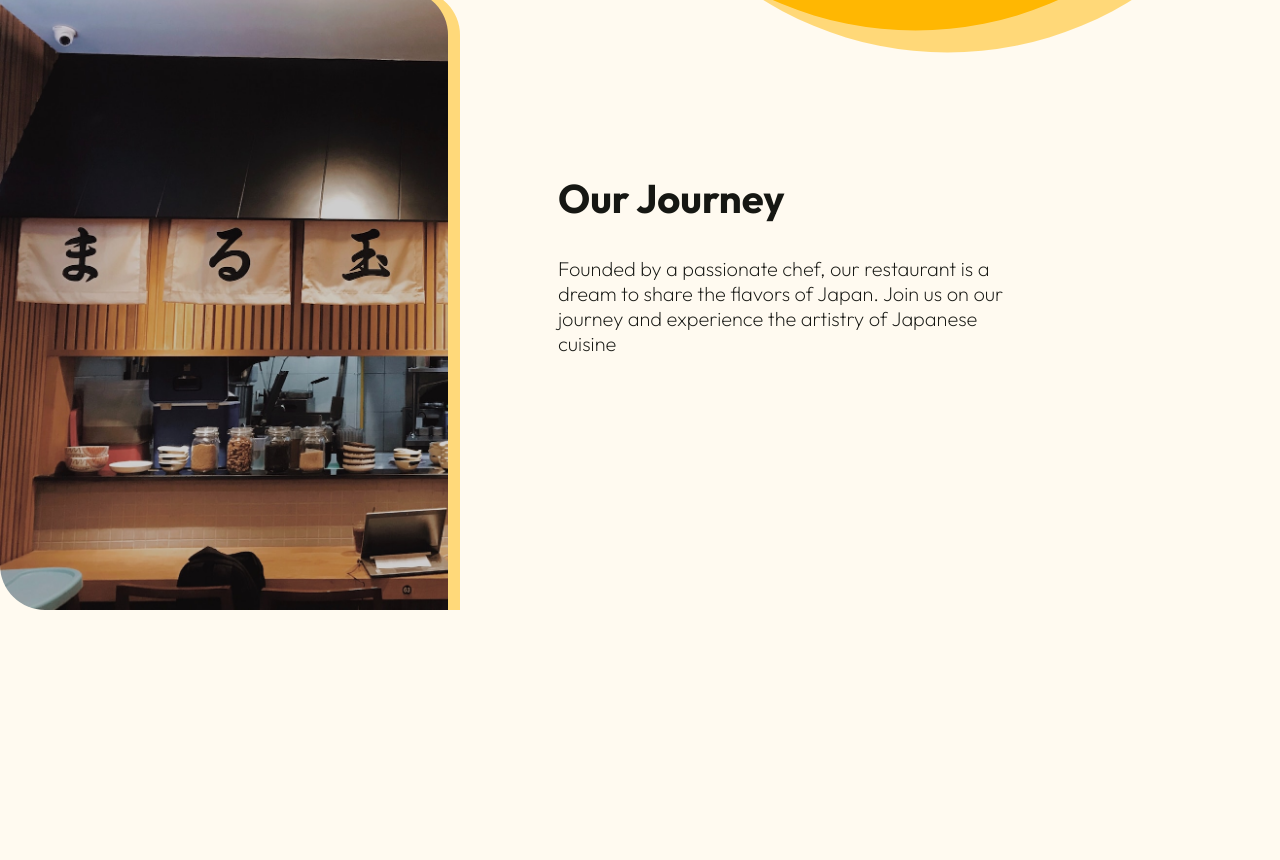
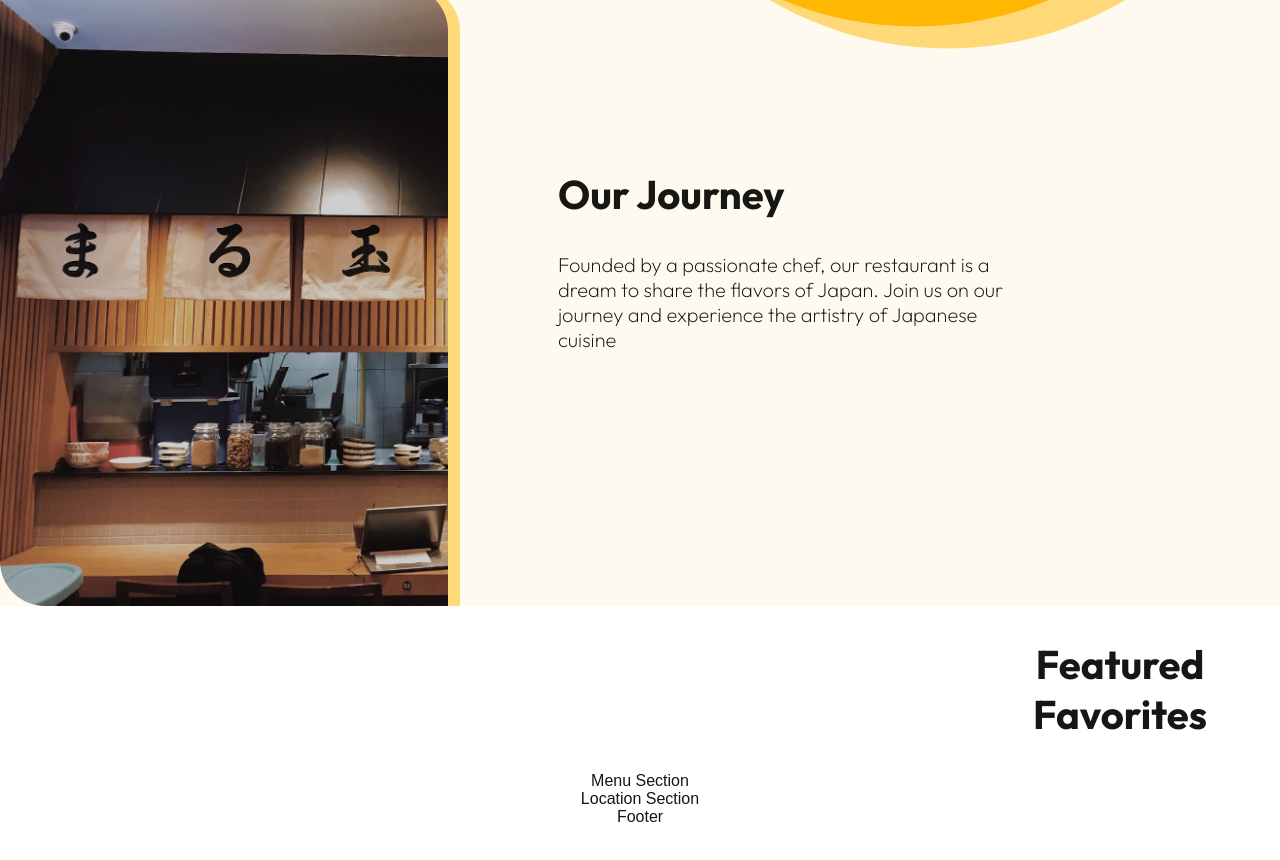
Before and after one commit to TobiasHeimGalindo/Auditory-Prototype-Web-App, a React (Create React App) app: page / in a window 1280 px wide. Shown: the part 840-1700 px from the top of the page. After the commit the page ends 1666 px from the top, so only its background shows below. Built offline with nearby package versions, Linux system fonts and the light colour scheme; a web font is replaced by a local one.

Commit message:
style: use module scss for precise scoping

```diff
--- a/src/App.css
+++ b/src/App.css
@@ -18,7 +18,7 @@
 }
 
 .about-us-section {
-  position: absolute;
+  position: relative;
   z-index: 1;
   margin-top: -140px;
   background-color: #FFFAF0;
--- a/src/App.js
+++ b/src/App.js
@@ -4,6 +4,7 @@ import HeroSection from "./components/HeroSection";
 import AboutUs from "./components/AboutUs";
 import { ThemeProvider, createTheme } from "@mui/material/styles";
 import { themeOptions } from "../src/styles/theme.ts";
+import FeaturedFavorites from "./components/FeaturedFavorites";
 
 const theme = createTheme(themeOptions);
 
@@ -20,7 +21,7 @@ function App() {
           <AboutUs />
         </section>
         <section className="featured-favorites-section">
-          Featured Favorites Section
+          <FeaturedFavorites />
         </section>
         <section className="menu-section">Menu Section</section>
         <section className="location-section">Location Section</section>
--- a/src/components/AboutUs.js
+++ b/src/components/AboutUs.js
@@ -1,10 +1,10 @@
 import React from "react";
-import "./AboutUs.scss";
+import styles from './AboutUs.module.scss';
 
 const AboutUs = () => {
   return (
-    <div className="container">
-      <div className="journey">
+    <div className={styles.container}>
+      <div className={styles.journey}>
         <h2>Our Journey</h2>
         <p>
           Founded by a passionate chef, our restaurant is a dream to share the
@@ -12,7 +12,7 @@ const AboutUs = () => {
           of Japanese cuisine
         </p>
       </div>
-      <div className="rectangle"></div>
+      <div className={styles.rectangle}></div>
     </div>
   );
 };
--- a/src/components/AboutUs.scss
+++ b/src/components/AboutUs.module.scss
@@ -6,6 +6,7 @@
   grid-auto-flow: row;
   grid-template-areas: "rectangle journey";
   padding-top: 4px;
+  background-color: red($color: #000000);
 }
 
 .journey {
--- /dev/null
+++ b/src/components/FeaturedFavorites.js
@@ -0,0 +1,17 @@
+import React from "react";
+import styles from './FeaturedFavorites.module.scss';
+
+
+const FeaturedFavorites = () => {
+  return (
+    <div className={styles.container}>
+      <div className={styles.header}>
+        <h2>Featured Favorites</h2>
+      </div>
+      <div className={styles.left}></div>
+      <div className={styles.right}></div>
+    </div>
+  );
+};
+
+export default FeaturedFavorites;
--- /dev/null
+++ b/src/components/FeaturedFavorites.module.scss
@@ -0,0 +1,24 @@
+.container {
+  display: grid;
+  grid-template-columns: 1fr 1fr;
+  grid-template-rows: 0.6fr 1.4fr;
+  grid-auto-columns: 1fr;
+  gap: 0px 0px;
+  grid-auto-flow: row;
+  grid-template-areas:
+    "header header"
+    "left right";
+}
+
+.header {
+  grid-area: Header;
+  font-size: 4rem;
+}
+
+.left {
+  grid-area: left;
+}
+
+.right {
+  grid-area: right;
+}
--- a/src/components/HeroSection.js
+++ b/src/components/HeroSection.js
@@ -1,5 +1,5 @@
 import React from "react";
-import "./HeroSection.scss";
+import styles from './HeroSection.module.scss';
 
 import bowl from "../assets/footage/cropped.png";
 
@@ -8,10 +8,10 @@ import Stack from "@mui/material/Stack";
 
 const HeroSection = () => {
   return (
-    <div className="wrapper">
-      <div className="container">
-        <div className="heroContent">
-          <div className="heroText">
+    <div className={styles.wrapper}>
+      <div className={styles.container}>
+        <div className={styles.heroContent}>
+          <div className={styles.heroText}>
             <h1>EXPERIENCE THE FLAVORS OF JAPAN</h1>
             <p>
               Embark on a journey of authentic <br /> ramen mastery
@@ -21,10 +21,10 @@ const HeroSection = () => {
               <Button variant="contained">Menu</Button>
             </Stack>
           </div>
-          <div className="collection">
+          <div className={styles.collection}>
             <img src={bowl} alt="Ramen Bowl" />
-            <div className="ellipse"></div>
-            <div className="ellipseTwin"></div>
+            <div className={styles.ellipse}></div>
+            <div className={styles.ellipseTwin}></div>
           </div>
         </div>
       </div>
```
Also changed, not shown: src/components/HeroSection.module.scss (renamed from src/components/HeroSection.scss).
